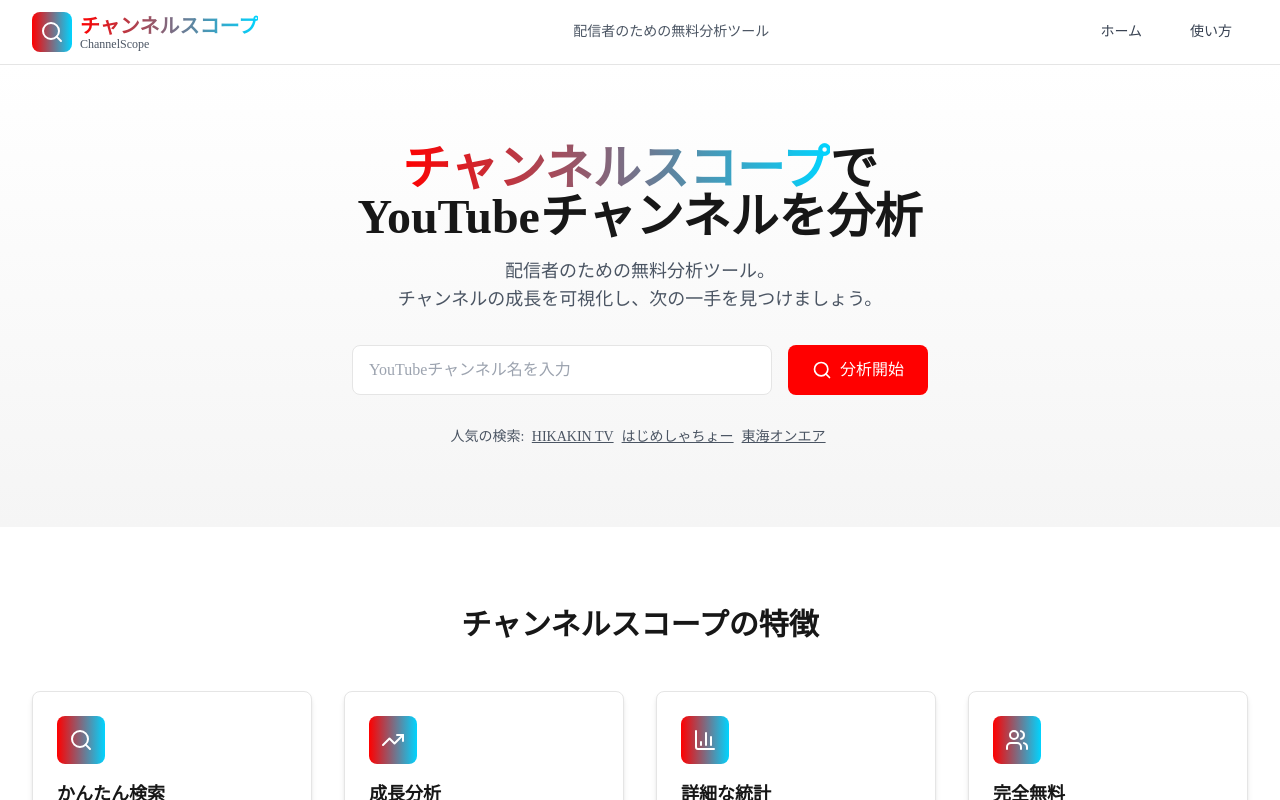
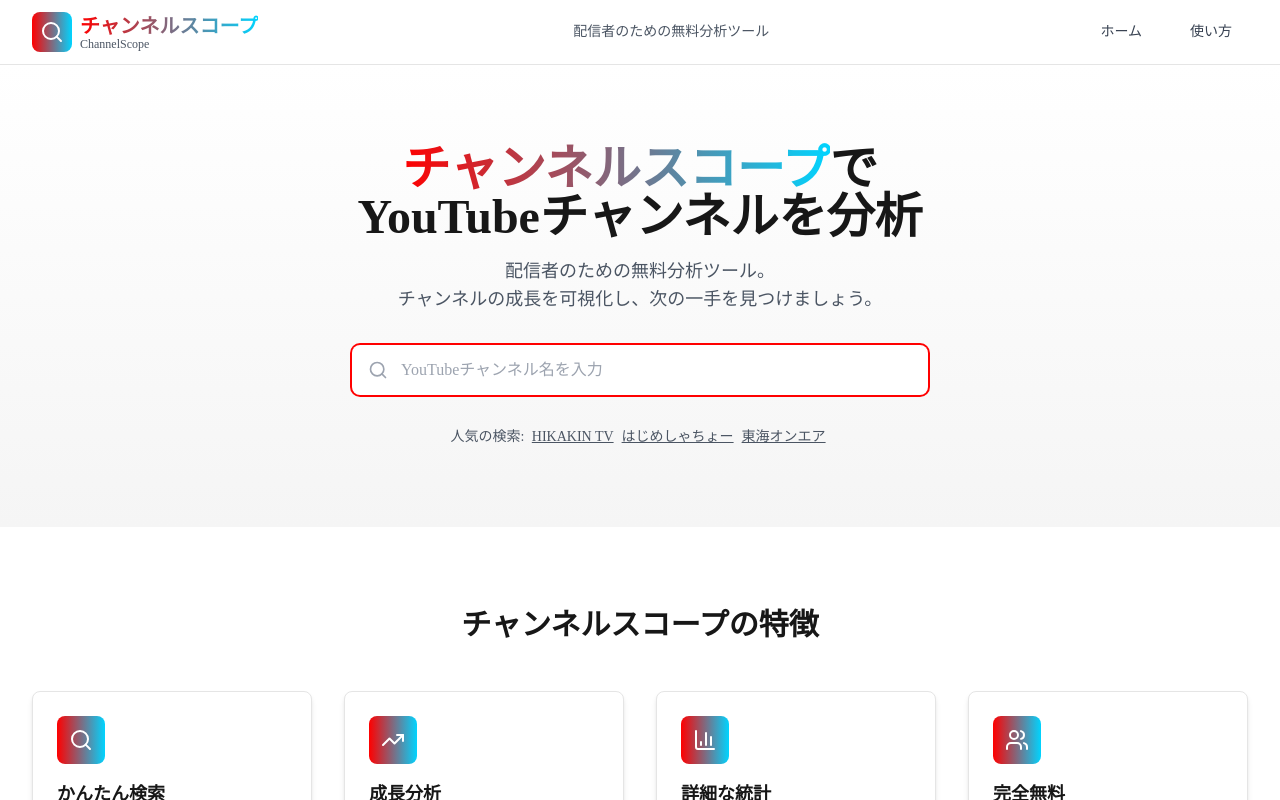
Before and after one commit to hohoemi-rabo/channel-scope, a Next.js app: page / in a window 1280 px wide. Shown: the top 800 px of the page. Built offline with nearby package versions, Linux system fonts and the light colour scheme.

Commit message:
💄 YouTubeチャンネル名での部分一致検索機能の実装

```diff
--- a/src/app/page.tsx
+++ b/src/app/page.tsx
@@ -1,11 +1,9 @@
 'use client';
 
 import { Search, TrendingUp, BarChart3, Users } from 'lucide-react';
-import { useState } from 'react';
+import SearchBar from '@/components/SearchBar';
 
 export default function Home() {
-  const [searchQuery, setSearchQuery] = useState('');
-
   const features = [
     {
       icon: <Search className="w-6 h-6" />,
@@ -29,14 +27,6 @@ export default function Home() {
     },
   ];
 
-  const handleSearch = (e: React.FormEvent) => {
-    e.preventDefault();
-    if (searchQuery.trim()) {
-      // TODO: 検索処理を実装
-      console.log('Searching for:', searchQuery);
-    }
-  };
-
   return (
     <div className="animate-fade-in">
       {/* ヒーローセクション */}
@@ -55,26 +45,9 @@ export default function Home() {
             </p>
 
             {/* 検索フォーム */}
-            <form onSubmit={handleSearch} className="mb-8">
-              <div className="flex flex-col sm:flex-row gap-4 max-w-xl mx-auto">
-                <input
-                  type="text"
-                  value={searchQuery}
-                  onChange={(e) => setSearchQuery(e.target.value)}
-                  placeholder="YouTubeチャンネル名を入力"
-                  className="input-field flex-1"
-                  aria-label="チャンネル名"
-                />
-                <button
-                  type="submit"
-                  className="btn-primary flex items-center justify-center gap-2"
-                  disabled={!searchQuery.trim()}
-                >
-                  <Search className="w-5 h-5" />
-                  <span>分析開始</span>
-                </button>
-              </div>
-            </form>
+            <div className="mb-8">
+              <SearchBar className="max-w-xl mx-auto" autoFocus />
+            </div>
 
             {/* サンプル検索 */}
             <div className="text-sm text-gray-600 dark:text-gray-400">
--- /dev/null
+++ b/src/components/SearchBar.tsx
@@ -0,0 +1,248 @@
+'use client';
+
+import { useState, useEffect, useRef, useCallback } from 'react';
+import { Search, X, Loader2, Users } from 'lucide-react';
+import { useRouter } from 'next/navigation';
+import { YouTubeChannel } from '@/types';
+
+interface SearchBarProps {
+  className?: string;
+  autoFocus?: boolean;
+}
+
+export default function SearchBar({ className = '', autoFocus = false }: SearchBarProps) {
+  const router = useRouter();
+  const [query, setQuery] = useState('');
+  const [suggestions, setSuggestions] = useState<YouTubeChannel[]>([]);
+  const [isLoading, setIsLoading] = useState(false);
+  const [showDropdown, setShowDropdown] = useState(false);
+  const [selectedIndex, setSelectedIndex] = useState(-1);
+  const [error, setError] = useState<string | null>(null);
+
+  const searchRef = useRef<HTMLDivElement>(null);
+  const inputRef = useRef<HTMLInputElement>(null);
+  const debounceTimerRef = useRef<NodeJS.Timeout | null>(null);
+
+  // 検索APIを呼び出す
+  const searchChannels = useCallback(async (searchQuery: string) => {
+    if (searchQuery.trim().length < 2) {
+      setSuggestions([]);
+      return;
+    }
+
+    setIsLoading(true);
+    setError(null);
+
+    try {
+      const response = await fetch(`/api/youtube/search?q=${encodeURIComponent(searchQuery)}`);
+      const data = await response.json();
+
+      if (!response.ok) {
+        throw new Error(data.error || 'チャンネルの検索に失敗しました');
+      }
+
+      setSuggestions(data.channels || []);
+      setShowDropdown(true);
+    } catch (err) {
+      console.error('Search error:', err);
+      setError(err instanceof Error ? err.message : 'エラーが発生しました');
+      setSuggestions([]);
+    } finally {
+      setIsLoading(false);
+    }
+  }, []);
+
+  // デバウンス処理
+  useEffect(() => {
+    if (debounceTimerRef.current) {
+      clearTimeout(debounceTimerRef.current);
+    }
+
+    if (query.trim().length >= 2) {
+      debounceTimerRef.current = setTimeout(() => {
+        searchChannels(query);
+      }, 300);
+    } else {
+      setSuggestions([]);
+      setShowDropdown(false);
+    }
+
+    return () => {
+      if (debounceTimerRef.current) {
+        clearTimeout(debounceTimerRef.current);
+      }
+    };
+  }, [query, searchChannels]);
+
+  // クリック外を検出してドロップダウンを閉じる
+  useEffect(() => {
+    const handleClickOutside = (event: MouseEvent) => {
+      if (searchRef.current && !searchRef.current.contains(event.target as Node)) {
+        setShowDropdown(false);
+        setSelectedIndex(-1);
+      }
+    };
+
+    document.addEventListener('mousedown', handleClickOutside);
+    return () => document.removeEventListener('mousedown', handleClickOutside);
+  }, []);
+
+  // チャンネルを選択
+  const handleSelectChannel = (channel: YouTubeChannel) => {
+    setQuery(channel.title);
+    setShowDropdown(false);
+    setSelectedIndex(-1);
+    // チャンネル詳細ページへ遷移
+    router.push(`/channel/${channel.id}`);
+  };
+
+  // キーボード操作
+  const handleKeyDown = (e: React.KeyboardEvent<HTMLInputElement>) => {
+    if (e.key === 'ArrowDown') {
+      e.preventDefault();
+      setSelectedIndex(prev =>
+        prev < suggestions.length - 1 ? prev + 1 : prev
+      );
+    } else if (e.key === 'ArrowUp') {
+      e.preventDefault();
+      setSelectedIndex(prev => prev > 0 ? prev - 1 : -1);
+    } else if (e.key === 'Enter') {
+      e.preventDefault();
+      if (selectedIndex >= 0 && selectedIndex < suggestions.length) {
+        handleSelectChannel(suggestions[selectedIndex]);
+      } else if (query.trim() && suggestions.length > 0) {
+        handleSelectChannel(suggestions[0]);
+      }
+    } else if (e.key === 'Escape') {
+      setShowDropdown(false);
+      setSelectedIndex(-1);
+      inputRef.current?.blur();
+    }
+  };
+
+  // 入力クリア
+  const handleClear = () => {
+    setQuery('');
+    setSuggestions([]);
+    setShowDropdown(false);
+    setSelectedIndex(-1);
+    setError(null);
+    inputRef.current?.focus();
+  };
+
+  // 数値のフォーマット
+  const formatNumber = (num: number): string => {
+    if (num >= 10000000) {
+      return `${(num / 10000000).toFixed(1)}千万`;
+    }
+    if (num >= 10000) {
+      return `${(num / 10000).toFixed(1)}万`;
+    }
+    return num.toLocaleString();
+  };
+
+  return (
+    <div ref={searchRef} className={`relative ${className}`}>
+      <div className="relative">
+        <input
+          ref={inputRef}
+          type="text"
+          value={query}
+          onChange={(e) => setQuery(e.target.value)}
+          onKeyDown={handleKeyDown}
+          onFocus={() => query.length >= 2 && setShowDropdown(true)}
+          placeholder="YouTubeチャンネル名を入力"
+          className="w-full pl-12 pr-12 py-3 rounded-lg border border-gray-300 dark:border-gray-600 bg-white dark:bg-gray-800 focus:outline-none focus:ring-2 focus:ring-[#FF0000] focus:border-transparent transition-all duration-200"
+          autoFocus={autoFocus}
+        />
+
+        {/* 検索アイコン */}
+        <div className="absolute left-4 top-1/2 -translate-y-1/2 text-gray-400">
+          {isLoading ? (
+            <Loader2 className="w-5 h-5 animate-spin" />
+          ) : (
+            <Search className="w-5 h-5" />
+          )}
+        </div>
+
+        {/* クリアボタン */}
+        {query && (
+          <button
+            onClick={handleClear}
+            className="absolute right-4 top-1/2 -translate-y-1/2 text-gray-400 hover:text-gray-600 dark:hover:text-gray-300 transition-colors"
+            aria-label="クリア"
+          >
+            <X className="w-5 h-5" />
+          </button>
+        )}
+      </div>
+
+      {/* エラー表示 */}
+      {error && (
+        <div className="absolute w-full mt-2 p-3 bg-red-50 dark:bg-red-900/20 border border-red-200 dark:border-red-800 rounded-lg text-sm text-red-600 dark:text-red-400">
+          {error}
+        </div>
+      )}
+
+      {/* 検索候補ドロップダウン */}
+      {showDropdown && suggestions.length > 0 && !error && (
+        <div className="absolute w-full mt-2 bg-white dark:bg-gray-800 border border-gray-200 dark:border-gray-700 rounded-lg shadow-lg overflow-hidden z-50 animate-slide-up">
+          <div className="max-h-96 overflow-y-auto">
+            {suggestions.map((channel, index) => (
+              <button
+                key={channel.id}
+                onClick={() => handleSelectChannel(channel)}
+                onMouseEnter={() => setSelectedIndex(index)}
+                className={`w-full px-4 py-3 flex items-start gap-3 hover:bg-gray-50 dark:hover:bg-gray-700 transition-colors text-left ${
+                  selectedIndex === index ? 'bg-gray-50 dark:bg-gray-700' : ''
+                }`}
+              >
+                {/* チャンネルアイコン */}
+                <div className="flex-shrink-0 w-12 h-12 bg-gradient-to-br from-[#FF0000] to-[#CC0000] rounded-full flex items-center justify-center">
+                  {channel.thumbnail ? (
+                    <img
+                      src={channel.thumbnail}
+                      alt={channel.title}
+                      className="w-12 h-12 rounded-full object-cover"
+                    />
+                  ) : (
+                    <Users className="w-6 h-6 text-white" />
+                  )}
+                </div>
+
+                {/* チャンネル情報 */}
+                <div className="flex-1 min-w-0">
+                  <div className="font-medium text-gray-900 dark:text-gray-100 truncate">
+                    {channel.title}
+                  </div>
+                  <div className="text-sm text-gray-500 dark:text-gray-400 flex items-center gap-3">
+                    <span>登録者 {formatNumber(channel.subscriberCount)}</span>
+                    <span>•</span>
+                    <span>{channel.videoCount}本の動画</span>
+                  </div>
+                  {channel.customUrl && (
+                    <div className="text-xs text-gray-400 dark:text-gray-500 mt-0.5">
+                      {channel.customUrl}
+                    </div>
+                  )}
+                </div>
+              </button>
+            ))}
+          </div>
+
+          {/* 検索候補の数 */}
+          <div className="px-4 py-2 text-xs text-gray-500 dark:text-gray-400 border-t border-gray-200 dark:border-gray-700 bg-gray-50 dark:bg-gray-900">
+            {suggestions.length}件の検索結果
+          </div>
+        </div>
+      )}
+
+      {/* 検索中で候補がない場合 */}
+      {showDropdown && query.length >= 2 && suggestions.length === 0 && !isLoading && !error && (
+        <div className="absolute w-full mt-2 p-4 bg-white dark:bg-gray-800 border border-gray-200 dark:border-gray-700 rounded-lg shadow-lg text-center text-gray-500 dark:text-gray-400">
+          「{query}」に一致するチャンネルが見つかりません
+        </div>
+      )}
+    </div>
+  );
+}
```
Also changed, not shown: 2 other files (tests, documents, lock files or other folders).
